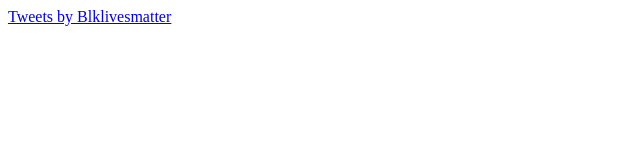
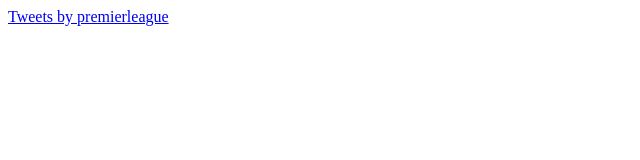
Before and after one commit to jimjam007/Prem_Tweet, a plain HTML site: page index.html in a window 1280 px wide. Shown: the full height of the page, 0-640 px from the left. Drawn offline with Linux system fonts and the light colour scheme.

Commit message:
Update index.html

```diff
--- a/index.html
+++ b/index.html
@@ -4,8 +4,8 @@
 </head>
 <body>
 
-<a class="twitter-timeline" href="https://twitter.com/Blklivesmatter">
-  Tweets by Blklivesmatter
+<a class="twitter-timeline" href="https://twitter.com/premierleague">
+  Tweets by premierleague
 </a>
 <script async src="//platform.twitter.com/widgets.js" charset="utf-8"></script>
 
```
